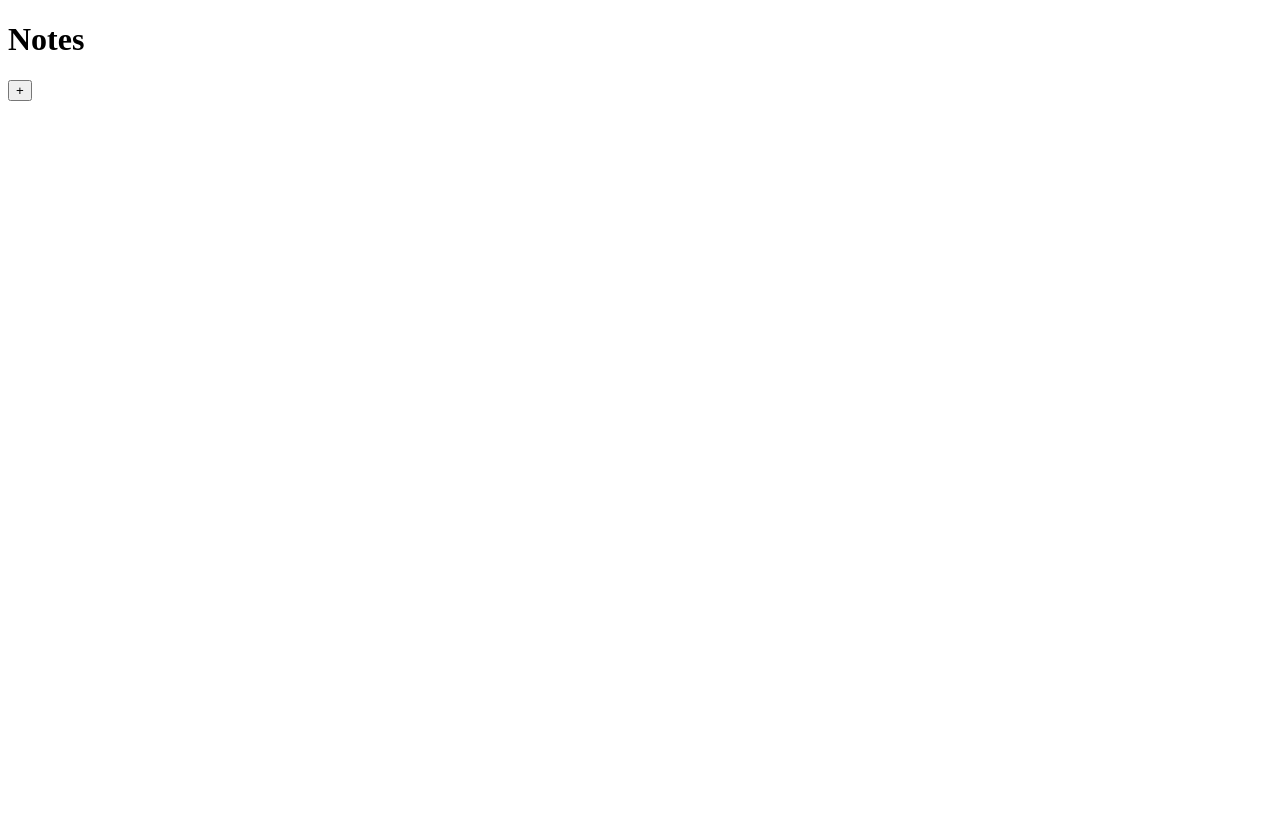
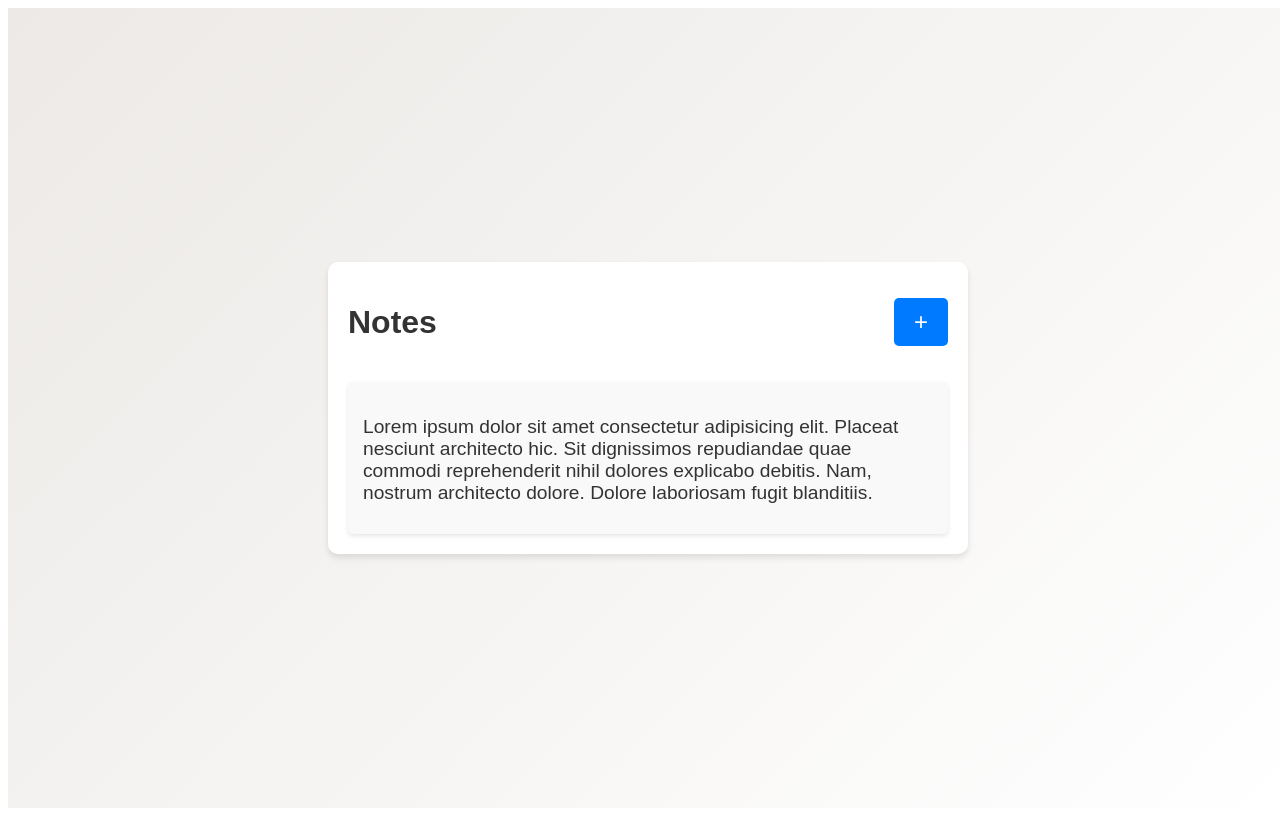
Before and after one commit to lahiruanushka/notes-app, a Vue app: page / in a window 1280 px wide. Built offline with nearby package versions, Linux system fonts and the light colour scheme.

Commit message:
feat: create UI of the app (note card, header, add note modal)

```diff
--- a/src/App.vue
+++ b/src/App.vue
@@ -1,16 +1,176 @@
+<script setup>
+  import {ref} from "vue";
+
+  const isModalOpen = ref(false);
+
+  const openModal = () => {
+    isModalOpen.value = true;
+  }
+
+  const closeModal = () => {
+    isModalOpen.value = false;
+  }
+</script>
+
 <template>
   <main>
     <div class="container">
-      <header>
+      <header class="header">
         <h1>Notes</h1>
-        <button>+</button>
+        <button class="add-button" @click="openModal">+</button>
       </header>
       <div class="cards-container">
         <div class="card">
-          <p class="main-text"></p>
+          <p class="main-text">Lorem ipsum dolor sit amet consectetur adipisicing elit. Placeat nesciunt architecto hic. Sit dignissimos repudiandae quae commodi reprehenderit nihil dolores explicabo debitis. Nam, nostrum architecto dolore. Dolore laboriosam fugit blanditiis.</p>
           <p class="date"></p>
         </div>
       </div>
     </div>
+
+    <div v-if="isModalOpen" class="modal-overlay">
+      <div class="modal">
+        <h2>Create Note</h2>
+        <textarea placeholder="Enter your note here..." cols="30" rows="10"></textarea>
+        <button class="modal-button">Save</button>
+        <button @click="closeModal" class="modal-button cancel-button">Cancel</button>
+      </div>
+    </div>
   </main>
 </template>
+
+<style scoped>
+main {
+  height: 100vh;
+  width: 100vw;
+  display: flex;
+  justify-content: center;
+  align-items: center;
+  background: linear-gradient(135deg, #ece9e6, #ffffff);
+  font-family: Arial, sans-serif;
+}
+
+.container {
+  max-width: 600px;
+  width: 100%;
+  padding: 20px;
+  background: white;
+  border-radius: 10px;
+  box-shadow: 0 4px 6px rgba(0, 0, 0, 0.1);
+}
+
+.header {
+  display: flex;
+  justify-content: space-between;
+  align-items: center;
+  margin-bottom: 20px;
+}
+
+h1 {
+  font-weight: bold;
+  font-size: 2rem;
+  color: #333;
+}
+
+.add-button {
+  background: #007bff;
+  border: none;
+  color: white;
+  padding: 10px 20px;
+  font-size: 1.5rem;
+  border-radius: 5px;
+  cursor: pointer;
+  transition: background 0.3s;
+}
+
+.add-button:hover {
+  background: #0056b3;
+}
+
+.cards-container {
+  display: flex;
+  flex-direction: column;
+  gap: 10px;
+}
+
+.card {
+  background: #f9f9f9;
+  padding: 15px;
+  border-radius: 5px;
+  box-shadow: 0 2px 4px rgba(0, 0, 0, 0.1);
+}
+
+.main-text {
+  font-size: 1.2rem;
+  color: #333;
+  margin-bottom: 10px;
+}
+
+.date {
+  font-size: 0.9rem;
+  color: #666;
+  text-align: right;
+}
+
+/* Modal Styles */
+.modal-overlay {
+  position: fixed;
+  top: 0;
+  left: 0;
+  width: 100%;
+  height: 100%;
+  background: rgba(0, 0, 0, 0.5);
+  display: flex;
+  justify-content: center;
+  align-items: center;
+}
+
+.modal {
+  background: white;
+  padding: 20px;
+  border-radius: 10px;
+  width: 90%;
+  max-width: 500px;
+  box-shadow: 0 4px 6px rgba(0, 0, 0, 0.1);
+}
+
+.modal h2 {
+  margin-top: 0;
+  font-size: 1.5rem;
+  color: #333;
+}
+
+textarea {
+  width: 95%;
+  height: 100px;
+  margin-bottom: 20px;
+  padding: 10px;
+  border: 1px solid #ccc;
+  border-radius: 5px;
+  font-size: 1rem;
+  resize: none;
+}
+
+.modal-button {
+  background: #007bff;
+  border: none;
+  color: white;
+  padding: 10px 20px;
+  font-size: 1rem;
+  border-radius: 5px;
+  cursor: pointer;
+  margin-right: 10px;
+  transition: background 0.3s;
+}
+
+.modal-button:hover {
+  background: #0056b3;
+}
+
+.cancel-button {
+  background: #ccc;
+}
+
+.cancel-button:hover {
+  background: #999;
+}
+</style>
```
